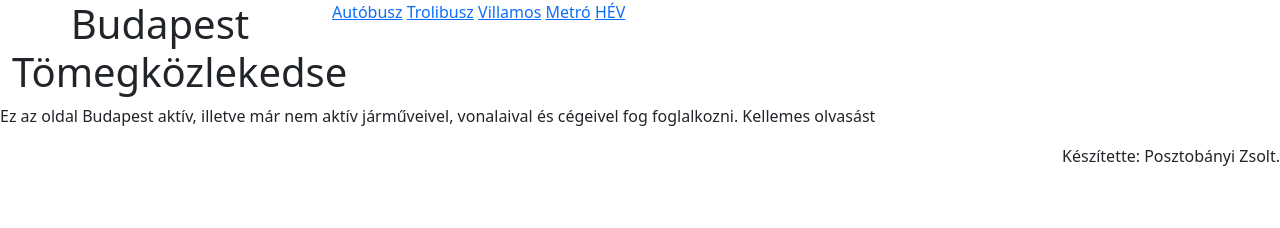
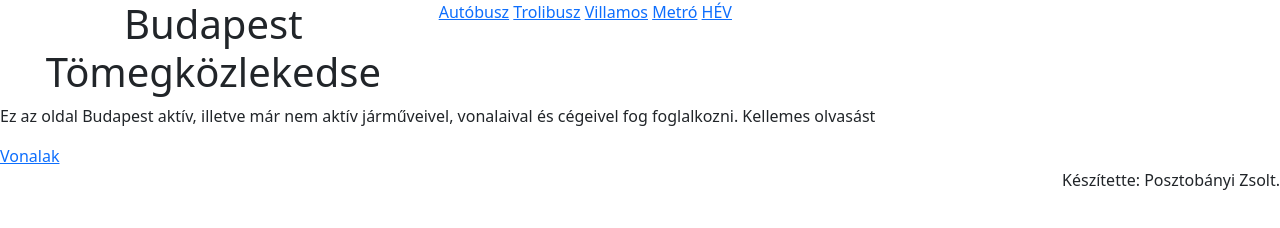
Before and after one commit to PosztoHUN/Budapest-Kozlekedese, a plain HTML site: page index.html in a window 1280 px wide. Drawn offline with Linux system fonts and the light colour scheme.

Commit message:
Update index.html
1.0.1.B

```diff
--- a/index.html
+++ b/index.html
@@ -10,23 +10,23 @@
     <body>
         <header class="container-fluid">
             <div class="row">
-                <div class="col-sm-12 col-md-3">
+                <div class="col-sm-12 col-md-4">
                     <h1>Budapest Tömegközlekedse</h1>
                 </div>
-                <div class="col-sm-12 col-md-9">
+                <div class="col-sm-12 col-md-8">
                     <nav>
-                        <a href="busz.html">Autóbusz<img src"bkv_busz_symbol.svg"></a>
-                        <a href="troli.html">Trolibusz<img src"Budapest_trolleybus_symbol.svg"></a>
-                        <a href="villamos.html">Villamos<img src"Logo_tramway-budapest.svg"></a>
-                        <a href="">Metró<img src"BKV_metro.svg"></a>
-                        <a href="">HÉV<img src"Budapest_hev_symbol.svg"></a>
-                        <img src="12x5cm_BKK_logo.pdf" alt="">
+                        <a href="busz.html">Autóbusz</a>
+                        <a href="troli.html">Trolibusz</a>
+                        <a href="villamos.html">Villamos</a>
+                        <a href="">Metró</a>
+                        <a href="">HÉV</a>
                     </nav>
                 </div>
             </div>
         </header>
         <article>
             <p>Ez az oldal Budapest aktív, illetve már nem aktív járműveivel, vonalaival és cégeivel fog foglalkozni. Kellemes olvasást</p>
+            <a href="vonalhub.html">Vonalak</a>
         </article>
         <footer>
             <p style="text-align: right;">Készítette: Posztobányi Zsolt.</p>
```
